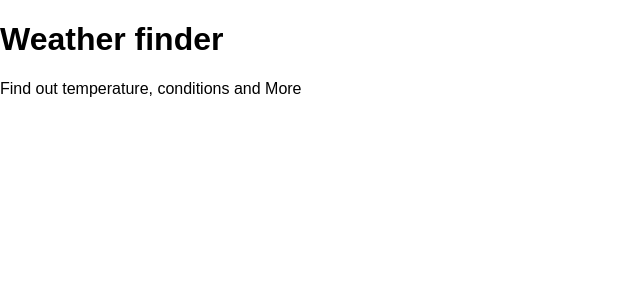
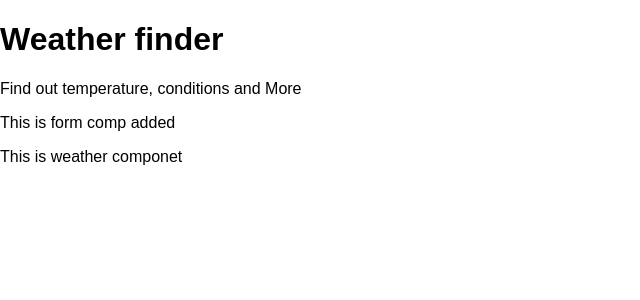
Before and after one commit to mannanabbasi/weather-app, a React (Create React App) app: page / in a window 1280 px wide. Shown: the top 300 px of the page, without its empty margins (0-640 px from the left). Built offline with nearby package versions, Linux system fonts and the light colour scheme.

Commit message:
Components added

```diff
--- a/src/App.js
+++ b/src/App.js
@@ -1,11 +1,17 @@
 import React from "react";
 import Titles from "./components/Titles"
+import Form from "./components/Form";
+import Weather from "./components/Weather";
+
+
 class App extends React.Component{
   render(){
     return(
 
       <div>
         <Titles/>
+        <Form/>
+        <Weather/>
 
       </div>
     );
--- /dev/null
+++ b/src/components/Form.js
@@ -0,0 +1,14 @@
+import React from "react";
+
+class Form extends React.Component{
+    render(){
+        return(
+            <div>
+                <p> This is form comp added</p>
+
+            </div>
+        )
+    }
+}
+
+export default Form;
--- /dev/null
+++ b/src/components/Weather.js
@@ -0,0 +1,15 @@
+import React from "react";
+
+class Weather extends React.Component{
+    render(){
+        return(
+            <div>
+                <p>This is weather componet </p>
+            </div>
+
+        );
+
+    }
+}
+
+export default Weather;
```
